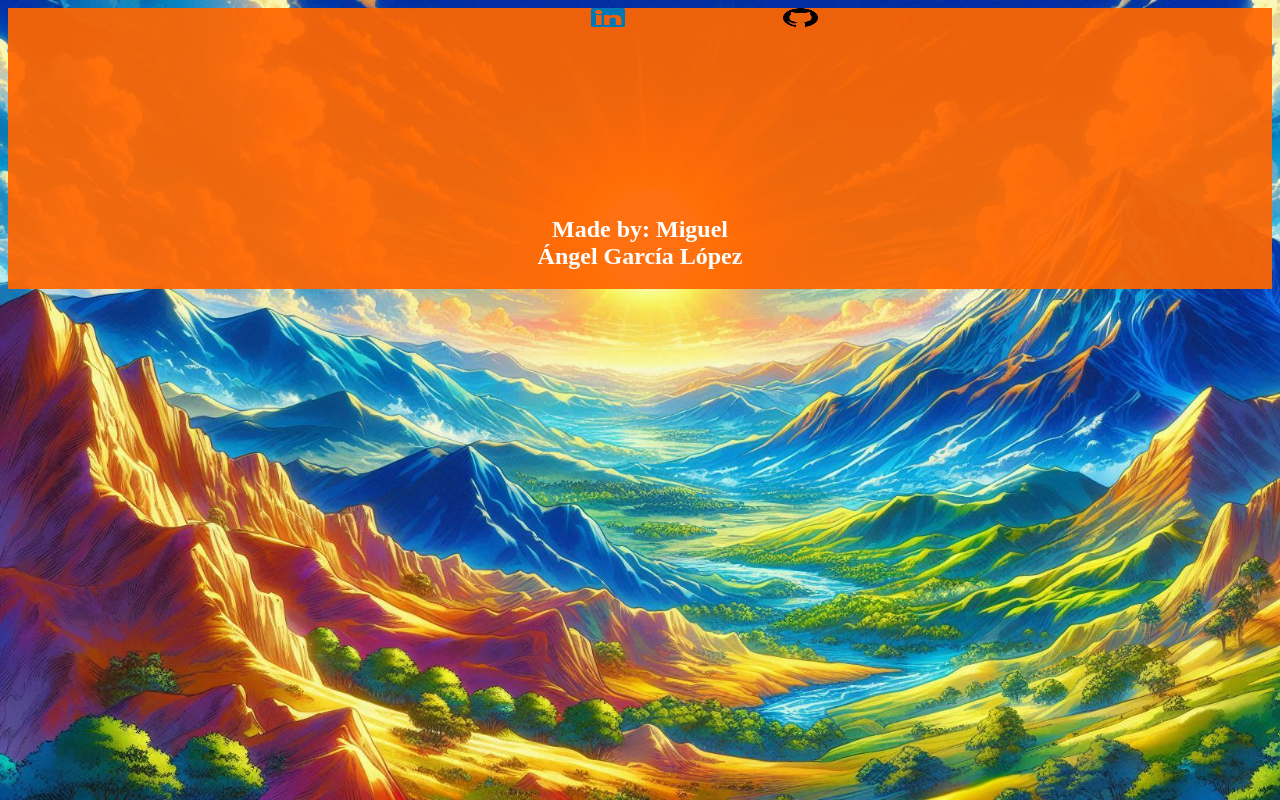
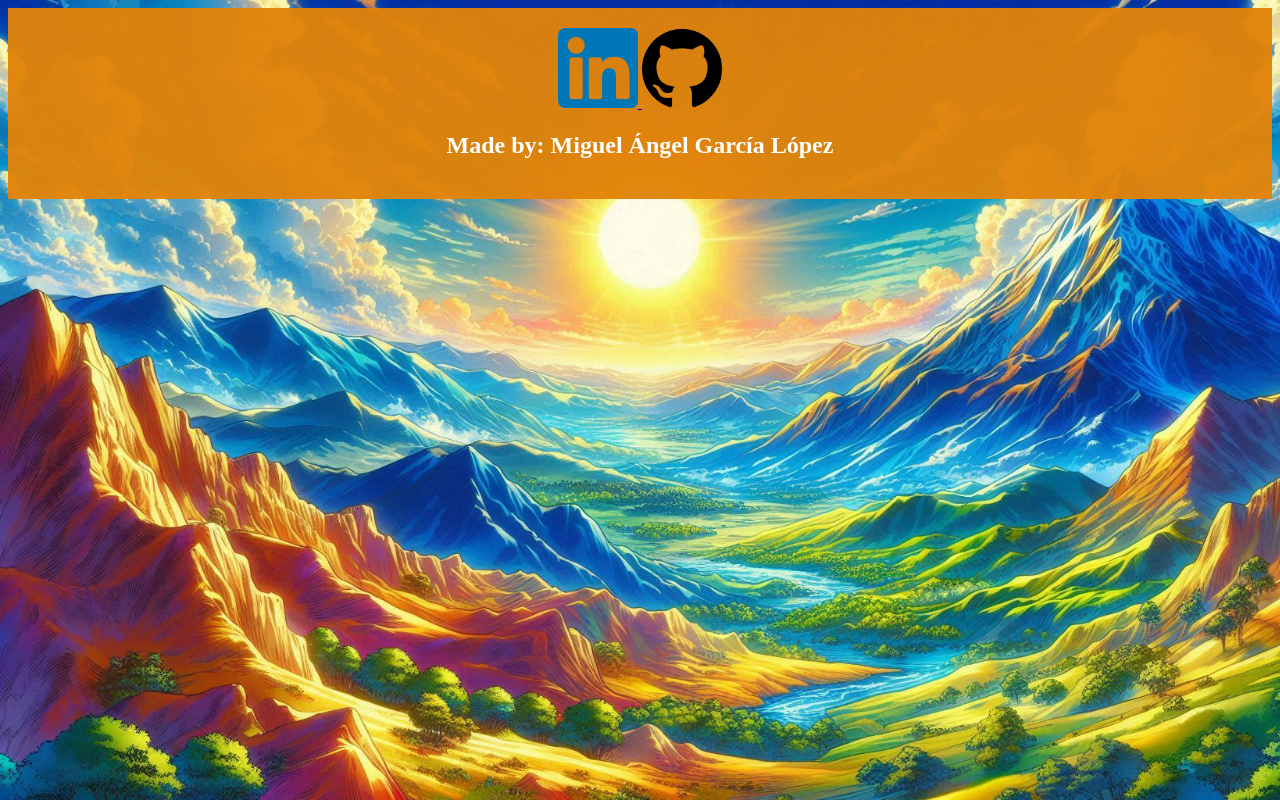
Before and after one commit to Mangel111111111/Galactic-Heroes-Explorer, a plain HTML site: page index.html in a window 1280 px wide. Drawn offline with Linux system fonts and the light colour scheme.

Commit message:
add: footer done

```diff
--- a/css/index.css
+++ b/css/index.css
@@ -1,32 +1,27 @@
 footer{
+    background-color: #e1840af5;
+    color: white;
     text-align: center;
-    background-color: #ff6600ed;
-    color: white;
-    display: grid;
+    padding: 20px 0;
+    flex-shrink: 0;
+}
+table {
+    width: 50%;
+    margin: 0 auto;
+    border-collapse: collapse;
+}
+th, td {
+    padding: 10px;
+    text-align: center;
+    border: 1px solid #000;
+}
 
+th {
+    background-color: #f2f2f2;
 }
-img{
-    width: 20%;
-    height: 20%;
-}
-.contactInfoFooter{
-    display: grid;
-    grid-template-columns: repeat(20,1fr);
-    grid-template-rows: repeat(3,1fr);
-    column-gap: 20px;
-    margin: 0 auto;
-}
-#linkedIn{
-    grid-column: 9/12;
-    grid-row: 1/2;
-}
-#github{
-    grid-column: 12/15;
-    grid-row: 1/2;
-}
-#creatorsName{
-    grid-column: 9/13;
-    grid-row: 3;
+img {
+    width: 80px;
+    height: auto;
 }
 body{
     background:url(../img/textures/background.jpeg) ;
--- a/index.html
+++ b/index.html
@@ -14,21 +14,19 @@
 
     </main>
     <footer>
-        <div class="contactInfoFooter">
-            <div id="linkedIn">
+        <table>
+            <tr>
                 <a href="https://www.linkedin.com/in/miguel-garcía-lópez-609136284" target="_blank">
                     <img src="img/logos/linkedIn.png" alt="linkedIn">
                 </a>
-            </div>
-            <div id="github">
                 <a href="https://github.com/Mangel111111111" target="_blank">
                     <img src="img/logos/github.png" alt="github">
                 </a>
-            </div>
-            <div id="creatorsName">
-                <h2>Made by: Miguel Ángel García López</h3>
-            </div>
-        </div>
+            </tr>
+            <tr>
+                <h2>Made by: Miguel Ángel García López</h2>
+            </tr>
+        </table>
     </footer>
     <script src="js/index.js"></script>
 </body>
```
